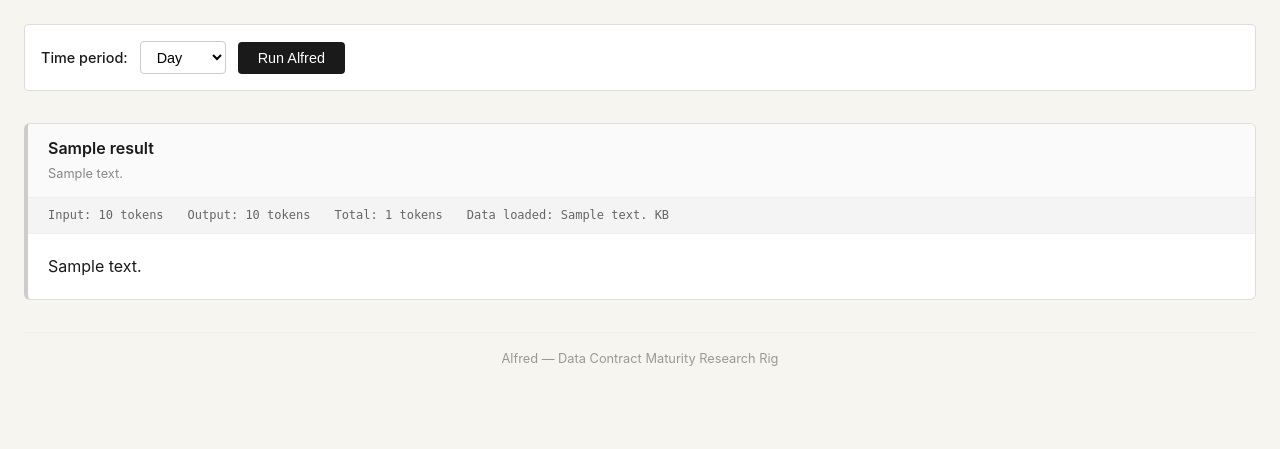
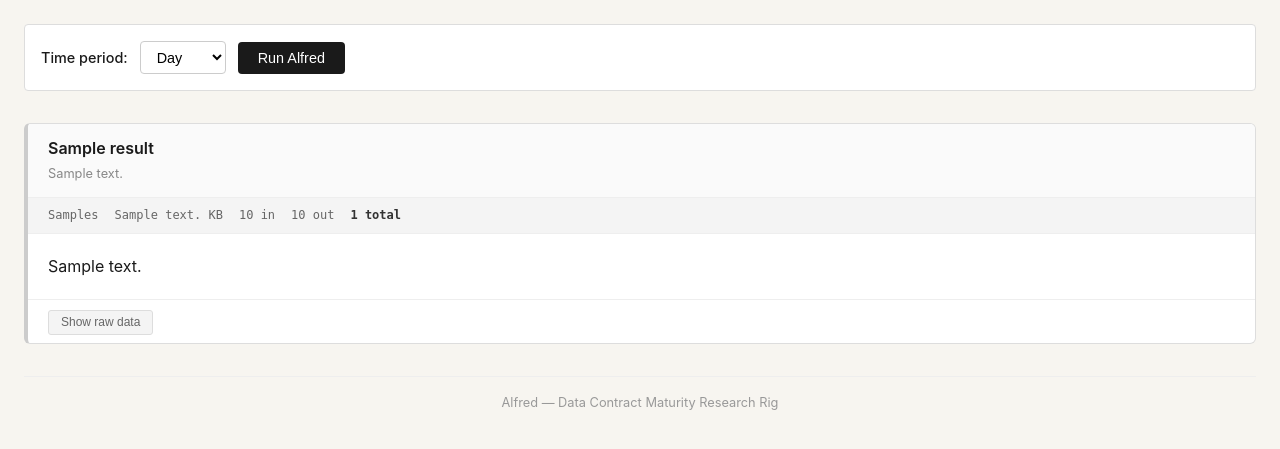
Before and after one commit to noscreenname/alfred-email-demo, a FastAPI app: template templates/index.html in a window 1280 px wide. Shown: the part 97-546 px from the top of the page. Run offline with FastAPI, Linux system fonts and the light colour scheme; the template is opened without the code that fills it: most values are stand-ins (such as "Sample title", 1, 10 or a date in 2020).

Commit message:
feat: raw data toggle, processing time, and expanded metrics per level
- Toggle button per column to show/hide raw data sent to the agent
- Processing time (seconds) displayed in metrics bar
- Metrics bar shows: time, data KB, input/output/total tokens
- Dark-themed pre block for raw data with scroll and word wrap

Co-Authored-By: Claude Opus 4.6 (1M context) <noreply@anthropic.com>

```diff
--- a/main.py
+++ b/main.py
@@ -1,5 +1,6 @@
 """Alfred MVP — 3-level maturity comparison research rig."""
 
+import time
 import traceback
 
 from fastapi import FastAPI, Form, Request
@@ -56,11 +57,14 @@ async def run(request: Request, period: str = Form("week")):
         level = level_info["number"]
         try:
             context = load_context(level, period)
+            t0 = time.monotonic()
             result = run_agent(SYSTEM_PROMPT, context)
+            elapsed = time.monotonic() - t0
             html = markdown.markdown(result["content"], extensions=["tables", "fenced_code"])
             results.append({
                 **level_info,
                 "content": html,
+                "raw_context": context,
                 "error": None,
                 "metrics": {
                     "input_tokens": result["input_tokens"],
@@ -68,12 +72,14 @@ async def run(request: Request, period: str = Form("week")):
                     "total_tokens": result["input_tokens"] + result["output_tokens"],
                     "context_chars": result["context_chars"],
                     "context_kb": round(result["context_chars"] / 1024, 1),
+                    "processing_seconds": round(elapsed, 1),
                 },
             })
         except Exception as e:
             results.append({
                 **level_info,
                 "content": None,
+                "raw_context": None,
                 "error": f"{type(e).__name__}: {e}",
                 "metrics": None,
             })
--- a/static/style.css
+++ b/static/style.css
@@ -142,8 +142,6 @@ header .subtitle {
 
 /* Metrics bar */
 .level-metrics {
-    display: flex;
-    gap: 1.5rem;
     padding: 0.5rem 1.25rem;
     background: #f4f4f4;
     border-bottom: 1px solid #eee;
@@ -152,8 +150,58 @@ header .subtitle {
     font-family: "SF Mono", "Fira Code", monospace;
 }
 
+.metrics-row {
+    display: flex;
+    gap: 1rem;
+    flex-wrap: wrap;
+}
+
 .level-metrics span {
     white-space: nowrap;
+}
+
+.metrics-total {
+    font-weight: 600;
+    color: #333;
+}
+
+/* Raw data toggle */
+.raw-toggle {
+    border-top: 1px solid #eee;
+    padding: 0.5rem 1.25rem;
+}
+
+.toggle-btn {
+    padding: 0.3rem 0.75rem;
+    background: #f4f4f4;
+    border: 1px solid #ddd;
+    border-radius: 3px;
+    font-size: 0.75rem;
+    color: #666;
+    cursor: pointer;
+}
+
+.toggle-btn:hover {
+    background: #eee;
+    color: #333;
+}
+
+.raw-context {
+    margin-top: 0.5rem;
+}
+
+.raw-context pre {
+    background: #1a1a1a;
+    color: #e0e0e0;
+    padding: 1rem;
+    border-radius: 4px;
+    font-size: 0.7rem;
+    line-height: 1.4;
+    overflow-x: auto;
+    max-height: 400px;
+    overflow-y: auto;
+    white-space: pre-wrap;
+    word-break: break-all;
 }
 
 /* Content typography */
--- a/templates/index.html
+++ b/templates/index.html
@@ -32,10 +32,13 @@
             </div>
             {% if result.metrics %}
             <div class="level-metrics">
-                <span>Input: {{ "{:,}".format(result.metrics.input_tokens) }} tokens</span>
-                <span>Output: {{ "{:,}".format(result.metrics.output_tokens) }} tokens</span>
-                <span>Total: {{ "{:,}".format(result.metrics.total_tokens) }} tokens</span>
-                <span>Data loaded: {{ result.metrics.context_kb }} KB</span>
+                <div class="metrics-row">
+                    <span title="Time to process this level">{{ result.metrics.processing_seconds }}s</span>
+                    <span title="Data volume sent to agent">{{ result.metrics.context_kb }} KB</span>
+                    <span title="Input tokens consumed">{{ "{:,}".format(result.metrics.input_tokens) }} in</span>
+                    <span title="Output tokens generated">{{ "{:,}".format(result.metrics.output_tokens) }} out</span>
+                    <span class="metrics-total" title="Total tokens">{{ "{:,}".format(result.metrics.total_tokens) }} total</span>
+                </div>
             </div>
             {% endif %}
             <div class="level-content">
@@ -47,6 +50,14 @@
                 {{ result.content | safe }}
                 {% endif %}
             </div>
+            {% if result.raw_context %}
+            <div class="raw-toggle">
+                <button onclick="toggleRaw(this)" class="toggle-btn">Show raw data</button>
+                <div class="raw-context" style="display: none;">
+                    <pre>{{ result.raw_context }}</pre>
+                </div>
+            </div>
+            {% endif %}
         </section>
         {% endfor %}
     </div>
@@ -60,5 +71,18 @@
     <footer>
         <p>Alfred — Data Contract Maturity Research Rig</p>
     </footer>
+
+    <script>
+    function toggleRaw(btn) {
+        const container = btn.nextElementSibling;
+        if (container.style.display === 'none') {
+            container.style.display = 'block';
+            btn.textContent = 'Hide raw data';
+        } else {
+            container.style.display = 'none';
+            btn.textContent = 'Show raw data';
+        }
+    }
+    </script>
 </body>
 </html>
```
